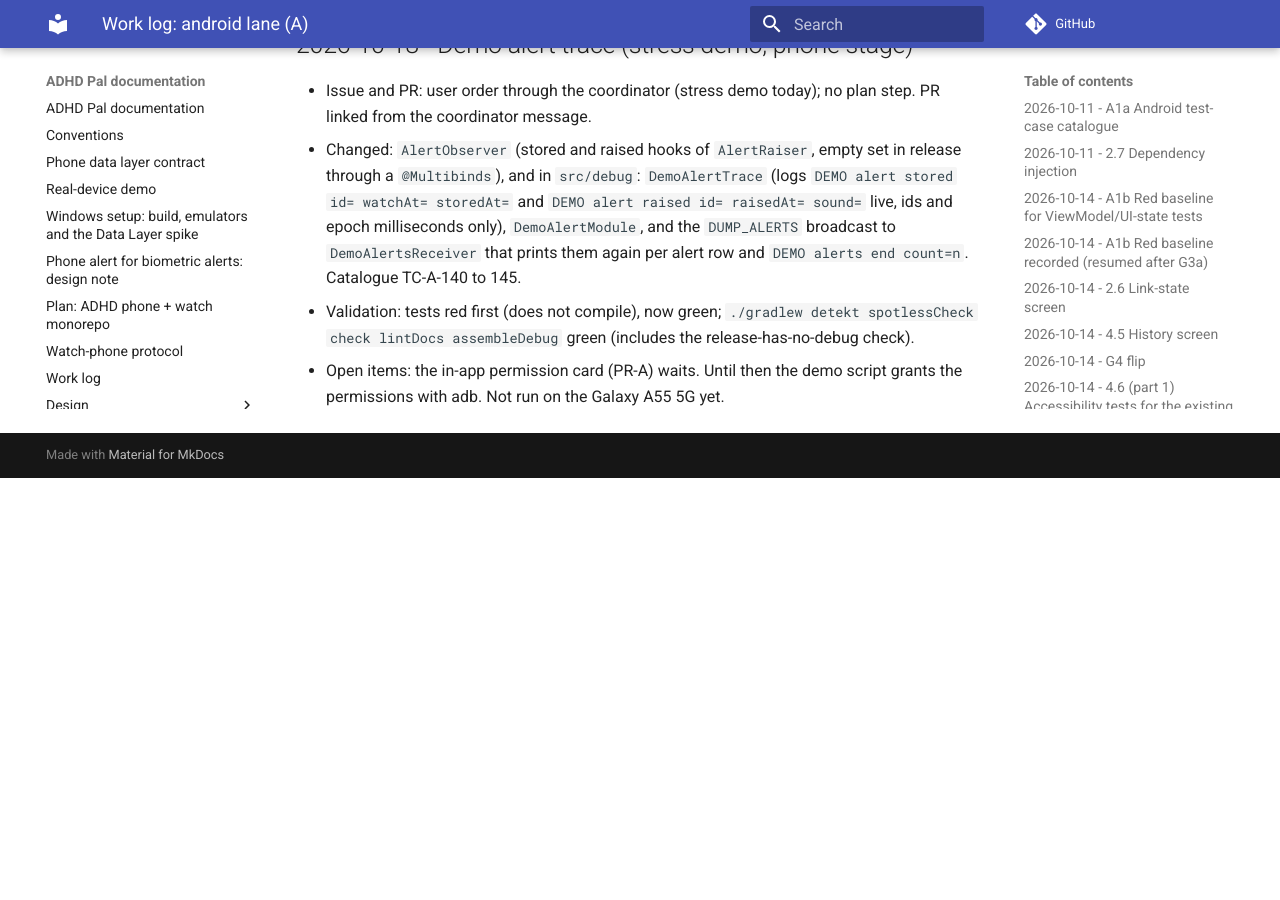
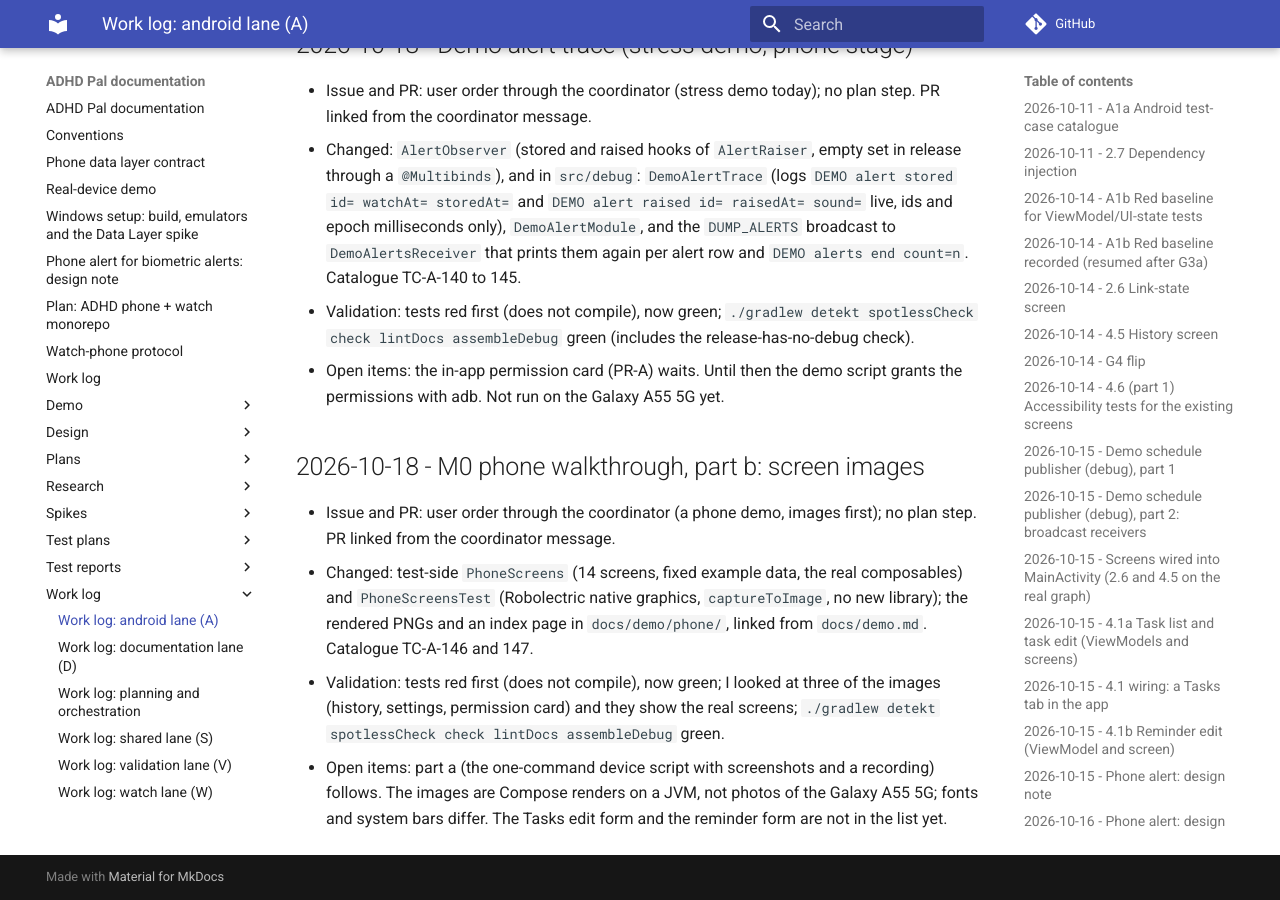
Before and after one commit to shlomoa/my-adhd-pal, an MkDocs documentation site: the page built from docs/work-log/android.md, in a window 1280 px wide and 900 px high, scrolled down 13399 px. Built offline with MkDocs 1.6.1 and Material for MkDocs 9.7.7, drawn with Linux system fonts in a browser that asks for light colours; comment, search, counter and statistics services are not loaded; before the commit the page ends 13877 px from its top, so only the background shows below that.

Commit message:
Phone screen images: render every phone screen from the real Compose code, publish them in docs/demo/phone
Co-Authored-By: Claude Sonnet 5.5 <noreply@anthropic.com>
Claude-Session: https://claude.ai/code/session_015xgstDLPiFzszctiCsn1Z4

````diff
--- a/docs/demo.md
+++ b/docs/demo.md
@@ -24,6 +24,18 @@ To feel and see the reminder yourself, add `-WaitForTap`: the script does not pr
 "Feel and look at the watch now, then tap Done" and waits up to `-TapWaitSec` seconds (default 90) for you to tap an action on
 the watch (Done, Snooze, Start 2 min or Dismiss). The Done stage then names the action you tapped and the Ack stage checks that
 action in the phone history. Without a tap in time the Done stage fails and the Ack stage is not run.
+
+## Phone screens without a device
+
+[`demo/phone/index.md`](demo/phone/index.md) shows every screen of the phone app as an image: the five watch link states,
+the alert permission card, history (full, empty, failed), settings, the Ask form, tasks (full, empty) and the alert screen.
+They are rendered from the real Compose code with fixed example data, on a JVM with no phone. To refresh them:
+
+```text
+./gradlew :phone:testDebugUnitTest --tests "*PhoneScreensTest*"
+```
+
+then copy `phone/build/screens/*` to `docs/demo/phone/`.
 
 ## Stages
 
--- /dev/null
+++ b/docs/demo/phone/index.md
@@ -0,0 +1,59 @@
+# Phone screens
+
+Rendered from the real Compose code with fixed example data (`PhoneScreensTest`).
+
+## Watch: nearby
+
+![Watch: nearby](01-watch-nearby.png)
+
+## Watch: relayed
+
+![Watch: relayed](02-watch-relayed.png)
+
+## Watch: away
+
+![Watch: away](03-watch-away.png)
+
+## Watch: no watch app
+
+![Watch: no watch app](04-watch-no-app.png)
+
+## Watch: incompatible
+
+![Watch: incompatible](05-watch-incompatible.png)
+
+## Alert permissions missing
+
+![Alert permissions missing](06-permissions.png)
+
+## History: acknowledgement, answer, alert
+
+![History: acknowledgement, answer, alert](07-history.png)
+
+## History: empty
+
+![History: empty](08-history-empty.png)
+
+## History: failed
+
+![History: failed](09-history-failed.png)
+
+## Settings
+
+![Settings](10-settings.png)
+
+## Ask the watch a question
+
+![Ask the watch a question](11-ask.png)
+
+## Tasks
+
+![Tasks](12-tasks.png)
+
+## Tasks: empty
+
+![Tasks: empty](13-tasks-empty.png)
+
+## Alert from the watch
+
+![Alert from the watch](14-alert.png)
--- a/docs/work-log/android.md
+++ b/docs/work-log/android.md
@@ -197,3 +197,10 @@ BLOCKED: A-alert-1b waits for the phone data layer (lane S issue)
 - Changed: `AlertObserver` (stored and raised hooks of `AlertRaiser`, empty set in release through a `@Multibinds`), and in `src/debug`: `DemoAlertTrace` (logs `DEMO alert stored id= watchAt= storedAt=` and `DEMO alert raised id= raisedAt= sound=` live, ids and epoch milliseconds only), `DemoAlertModule`, and the `DUMP_ALERTS` broadcast to `DemoAlertsReceiver` that prints them again per alert row and `DEMO alerts end count=n`. Catalogue TC-A-140 to 145.
 - Validation: tests red first (does not compile), now green; `./gradlew detekt spotlessCheck check lintDocs assembleDebug` green (includes the release-has-no-debug check).
 - Open items: the in-app permission card (PR-A) waits. Until then the demo script grants the permissions with adb. Not run on the Galaxy A55 5G yet.
+
+## 2026-10-18 - M0 phone walkthrough, part b: screen images
+
+- Issue and PR: user order through the coordinator (a phone demo, images first); no plan step. PR linked from the coordinator message.
+- Changed: test-side `PhoneScreens` (14 screens, fixed example data, the real composables) and `PhoneScreensTest` (Robolectric native graphics, `captureToImage`, no new library); the rendered PNGs and an index page in `docs/demo/phone/`, linked from `docs/demo.md`. Catalogue TC-A-146 and 147.
+- Validation: tests red first (does not compile), now green; I looked at three of the images (history, settings, permission card) and they show the real screens; `./gradlew detekt spotlessCheck check lintDocs assembleDebug` green.
+- Open items: part a (the one-command device script with screenshots and a recording) follows. The images are Compose renders on a JVM, not photos of the Galaxy A55 5G; fonts and system bars differ. The Tasks edit form and the reminder form are not in the list yet.
````
Also changed, not shown: docs/demo/phone/01-watch-nearby.png (added), docs/demo/phone/02-watch-relayed.png (added), docs/demo/phone/03-watch-away.png (added), docs/demo/phone/04-watch-no-app.png (added), docs/demo/phone/05-watch-incompatible.png (added), docs/demo/phone/06-permissions.png (added), docs/demo/phone/07-history.png (added), docs/demo/phone/08-history-empty.png (added), docs/demo/phone/09-history-failed.png (added), docs/demo/phone/10-settings.png (added), docs/demo/phone/11-ask.png (added), docs/demo/phone/12-tasks.png (added), docs/demo/phone/13-tasks-empty.png (added), docs/demo/phone/14-alert.png (added), 2 other files.
